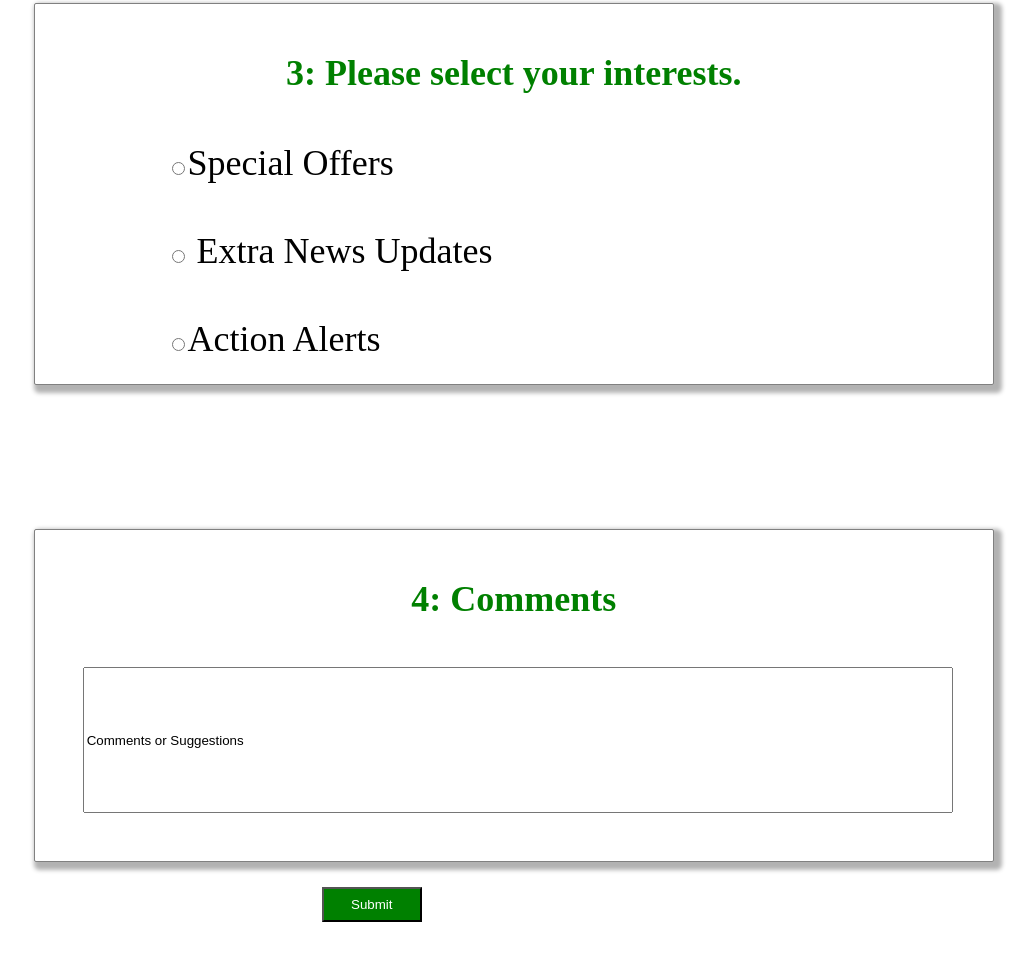
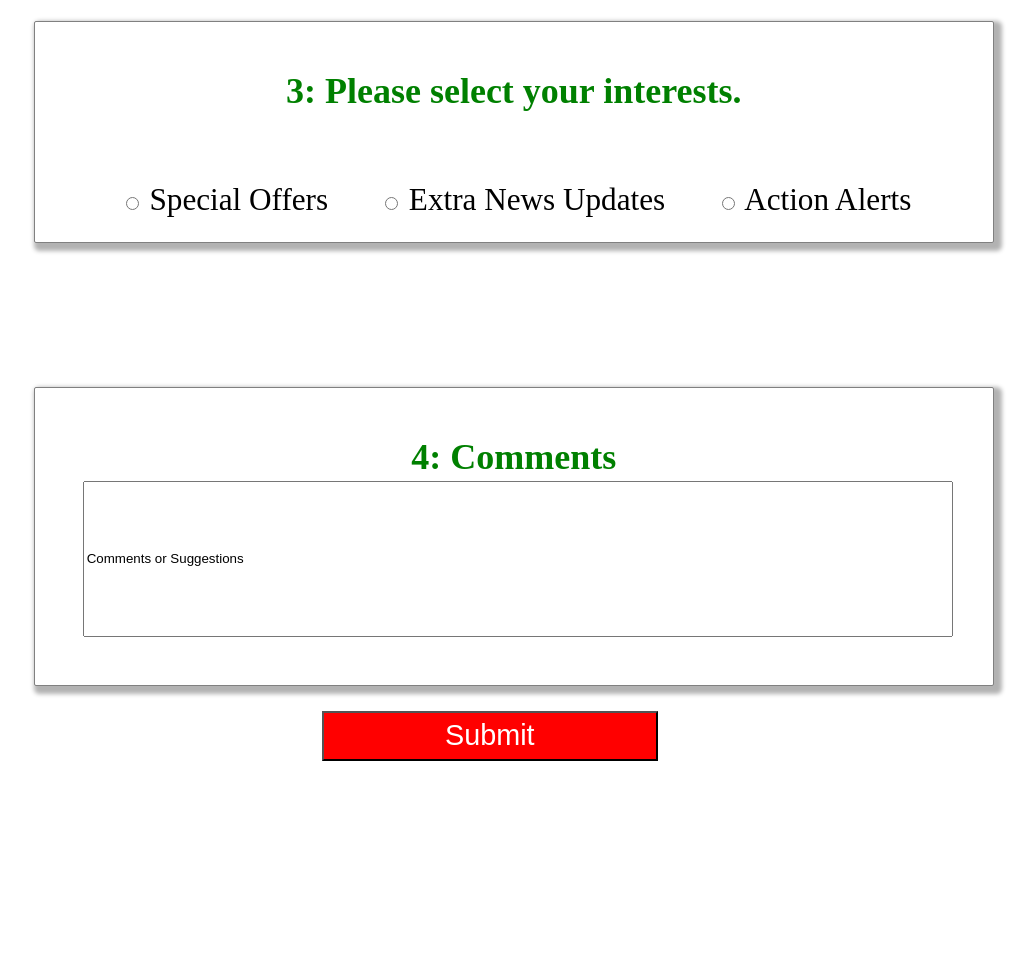
Before and after one commit to ChrisB55/survey-form, a plain HTML site: page index.html in a window 1280 px wide. Shown: the part 1251-2206 px from the top of the page, without its empty margins (88-1123 px from the left). After the commit the page ends 2045 px from the top, so only its background shows below. Drawn offline with Linux system fonts and the light colour scheme.

Commit message:
Add more mid range style, begin larger screen size

```diff
--- a/style.scss
+++ b/style.scss
@@ -105,6 +105,7 @@ form {
         text-align: center;
         color: green;
         font-size: 1.5em;
+        margin-bottom: 2px;
     }
 
     ul {
@@ -114,7 +115,12 @@ form {
                 margin-left:10%;
                 font-size: 1.5em
             }
+            input[type="text"] {
+                height: 50px;
+                width: 500px;
+            }
         }
+
 
         select {
             margin:25px;
@@ -123,17 +129,19 @@ form {
 
         input[id="comment"] {
             width:90%;
-            height: 140px;
+            height: 150px;
             margin-left: 5%;
-            margin-top:0px;
+            margin-top:1px;
             margin-bottom: 5%;
         }
         button {
-            height: 35px;
-            width: 100px;
+            height: 50px;
+            width: 35%;
             text-align: center;
+            font-size: 1.2em;
             background-color: green;
             margin-left: 30%;
+            margin-right:30%;
             margin-top: 25px;
             margin-bottom: 25px;
             padding: 5px;
@@ -145,6 +153,7 @@ form {
 
 }
 @media only screen and (min-width: 992px) {
+
 
         #container {
 
@@ -167,5 +176,64 @@ form {
             font-family: $font-stack;
         }
 
+        form {
+            .section-container {
+                align-content: center;
+                border-radius: 2px;
+                border: 1px solid gray;
+                background-color: white;
+                box-shadow: 4px 4px 4px 4px rgba(0,0,0,.3);
+                margin-top: 15%;
+            }
+            h4 {
+                text-align: center;
+                color: green;
+                font-size: 1.5em;
+                margin-bottom: 2px;
+            }
+
+            ul {
+
+                    li {
+                        margin-top: 5%;
+                        margin-left:5%;
+                        font-size: 1.3em;
+                        display: inline-block;
+                    }
+                    input[type="text"] {
+                        height: 50px;
+                        width: 500px;
+                    }
+                }
+
+
+                select {
+                    margin:25px;
+                    align-content: center;
+                }
+
+                input[id="comment"] {
+                    width:90%;
+                    height: 150px;
+                    margin-left: 5%;
+                    margin-top:1px;
+                    margin-bottom: 5%;
+                }
+                button {
+                    height: 50px;
+                    width: 35%;
+                    text-align: center;
+                    font-size: 1.2em;
+                    background-color: red;
+                    margin-left: 30%;
+                    margin-right:30%;
+                    margin-top: 25px;
+                    margin-bottom: 25px;
+                    padding: 5px;
+                    color:white;
+
+                }
+        }
+
 
         }
```
Also changed, not shown: index.html (+2 -3 lines), style.css, 1 other file.
